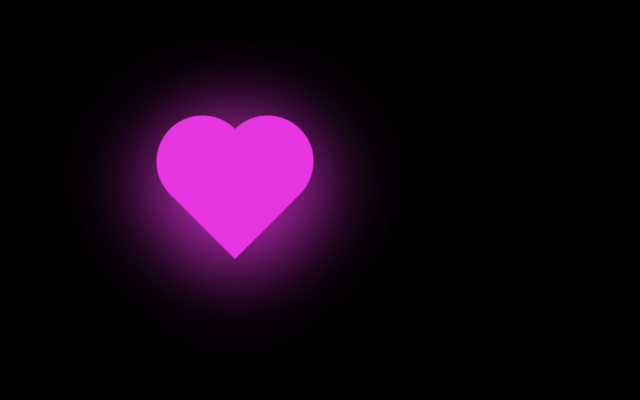
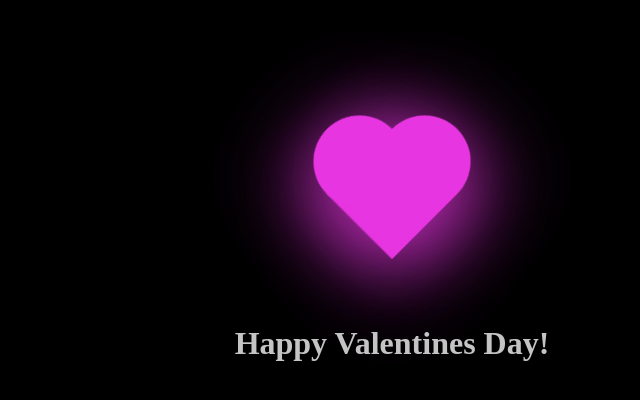
Before and after one commit to kkrista/happy-valentines-day, a plain HTML site: page index.html in a window 1280 px wide. Shown: the part 206-606 px from the top of the page, without its empty margins (248-888 px from the left). Drawn offline with Linux system fonts and the light colour scheme.

Commit message:
Header position edited

```diff
--- a/style.css
+++ b/style.css
@@ -16,6 +16,12 @@ body {
     transform: rotate(-45deg);
     box-shadow: -10px 10px 90px rgb(231, 54, 225);
     animation: heart 0.6s linear infinite;
+}
+
+h1 {
+    color: rgb(196, 196, 197);
+    position: absolute;
+    margin-top: 20rem;
 }
 
 @keyframes heart{
```
